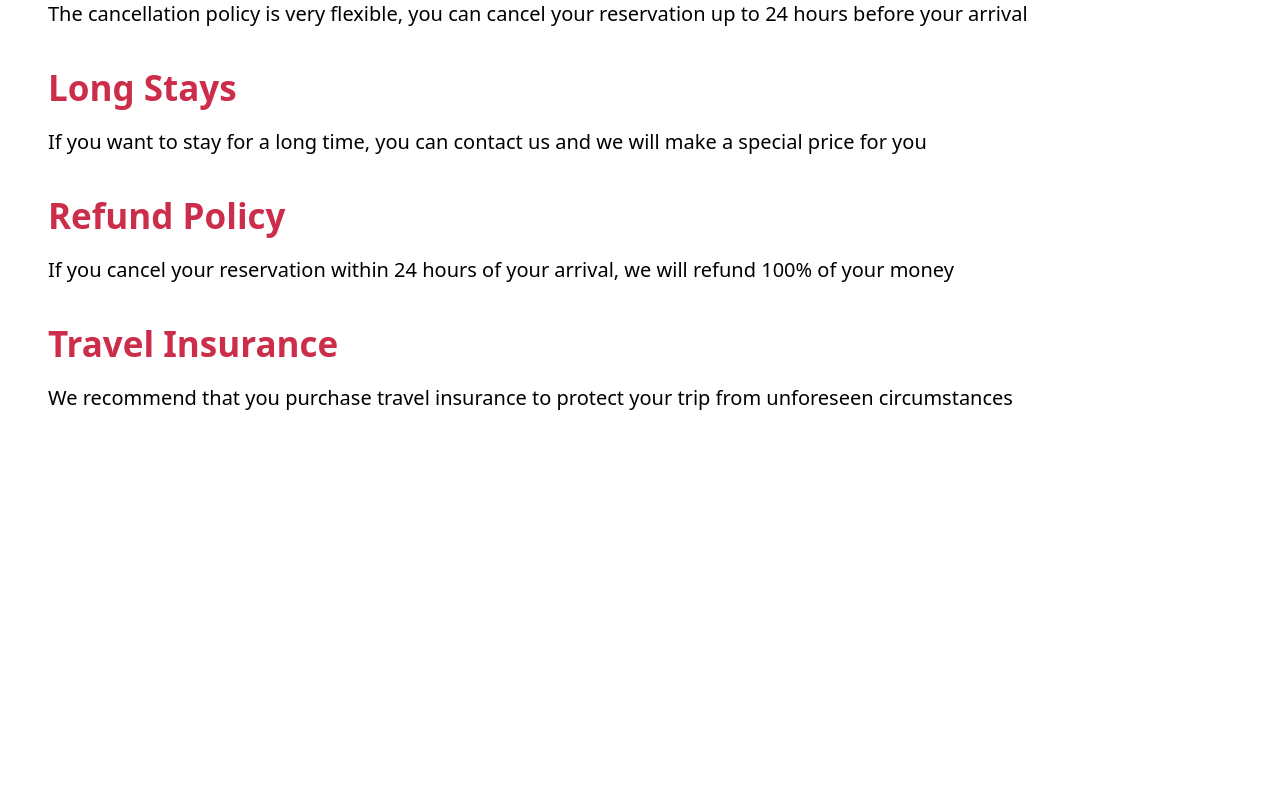
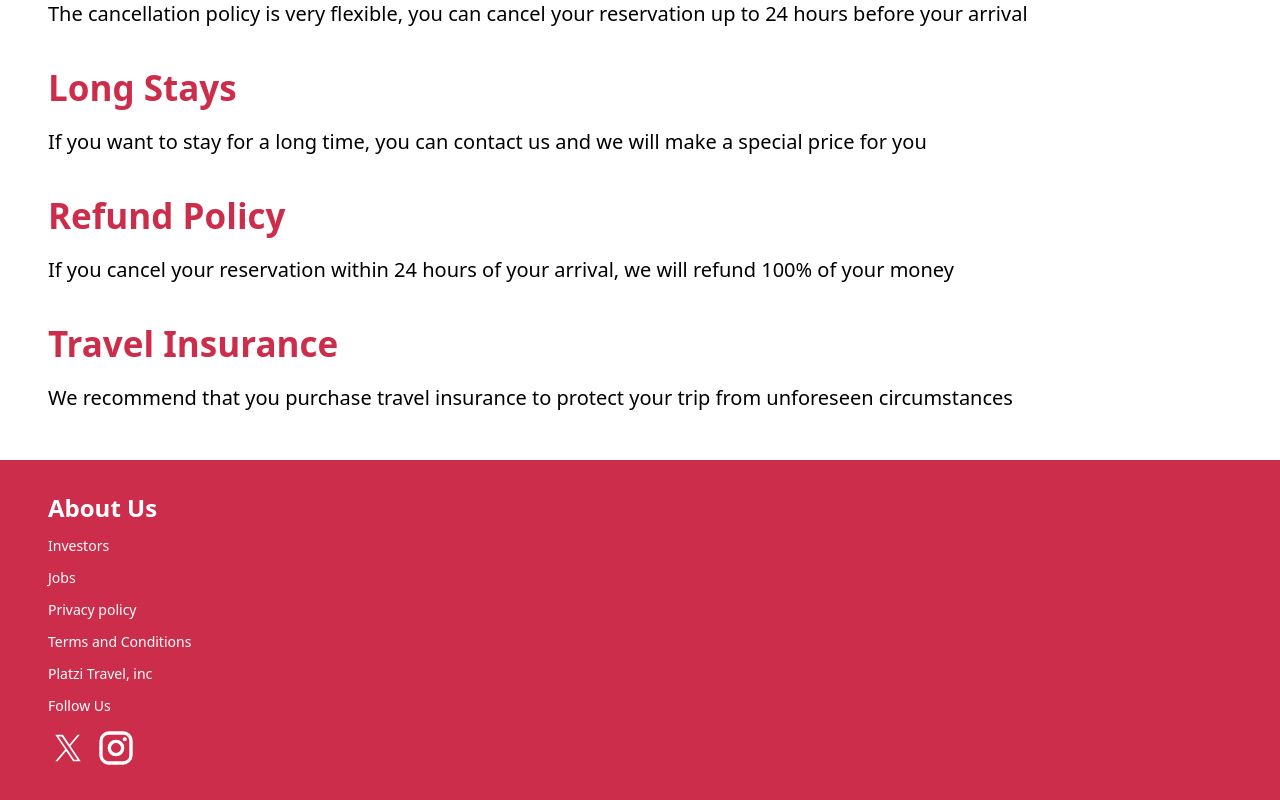
Before and after one commit to nestorrig/PLATZI-Tailwind-Basico, a React (Vite) app: page / in a window 1280 px wide. Shown: the part 2772-3572 px from the top of the page. Before the commit the page ends 3232 px from the top, so only its background shows below. Built offline with nearby package versions, Linux system fonts and the light colour scheme.

Commit message:
feat: Add Footer

```diff
--- a/src/App.jsx
+++ b/src/App.jsx
@@ -1,6 +1,7 @@
 // import { useState } from 'react'
 
 import Faqs from './components/Faqs'
+import Footer from './components/Footer'
 import GridCards from './components/GridCards'
 import Header from './components/Header'
 import Home from './components/Home'
@@ -18,6 +19,7 @@ function App() {
         <GridCards />
         <Faqs />
       </main>
+      <Footer />
     </>
   )
 }
--- /dev/null
+++ b/src/components/Footer.jsx
@@ -0,0 +1,48 @@
+function Footer() {
+    return (
+        <footer>
+            <div className="bg-primary text-white py-8 px-6 md:px-12">
+                <div className="container mx-auto flex flex-col items-start justify-between">
+                    <div className="flex flex-col items-start">
+                        <h3 className="text-2xl font-semibold mb-3">About Us</h3>
+                        <div className="text-sm flex flex-col gap-3 mb-3">
+                            <p>Investors</p>
+                            <p>Jobs</p>
+                            <p>Privacy policy</p>
+                            <p>Terms and Conditions</p>
+                            <p>Platzi Travel, inc</p>
+                            <p>Follow Us</p>
+                        </div>
+                        <div className="flex gap-2">
+                            <figure>
+                                <svg
+                                    xmlns="http://www.w3.org/2000/svg"
+                                    viewBox="0 0 24 24"
+                                    className="w-6 h-6 md:w-10 md:h-10 p-0.5 md:p-1"
+                                >
+                                    <path
+                                    fill="#ffffff"
+                                    d="M13.808 10.469L20.88 2h-1.676l-6.142 7.353L8.158 2H2.5l7.418 11.12L2.5 22h1.676l6.486-7.765L15.842 22H21.5zm-2.296 2.748l-.752-1.107L4.78 3.3h2.575l4.826 7.11l.751 1.107l6.273 9.242h-2.574z"
+                                    ></path>
+                                </svg>
+                            </figure>
+                            <figure>
+                                <svg
+                                    xmlns="http://www.w3.org/2000/svg"
+                                    viewBox="0 0 24 24"
+                                    className="w-6 h-6 md:w-10 md:h-10"
+                                >
+                                    <path
+                                    fill="#ffffff"
+                                    d="M7.8 2h8.4C19.4 2 22 4.6 22 7.8v8.4a5.8 5.8 0 0 1-5.8 5.8H7.8C4.6 22 2 19.4 2 16.2V7.8A5.8 5.8 0 0 1 7.8 2m-.2 2A3.6 3.6 0 0 0 4 7.6v8.8C4 18.39 5.61 20 7.6 20h8.8a3.6 3.6 0 0 0 3.6-3.6V7.6C20 5.61 18.39 4 16.4 4zm9.65 1.5a1.25 1.25 0 0 1 1.25 1.25A1.25 1.25 0 0 1 17.25 8A1.25 1.25 0 0 1 16 6.75a1.25 1.25 0 0 1 1.25-1.25M12 7a5 5 0 0 1 5 5a5 5 0 0 1-5 5a5 5 0 0 1-5-5a5 5 0 0 1 5-5m0 2a3 3 0 0 0-3 3a3 3 0 0 0 3 3a3 3 0 0 0 3-3a3 3 0 0 0-3-3"
+                                    ></path>
+                                </svg>
+                            </figure>
+                        </div>
+                    </div>
+                </div>
+            </div>
+        </footer>
+    );
+}
+export default Footer;
```
